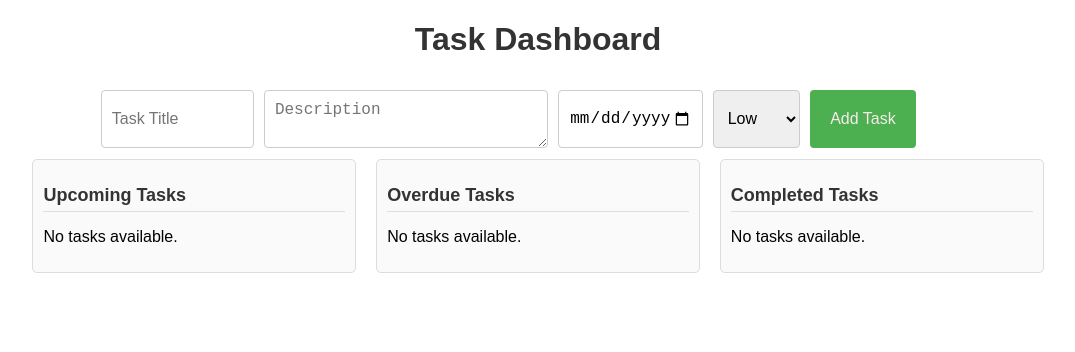
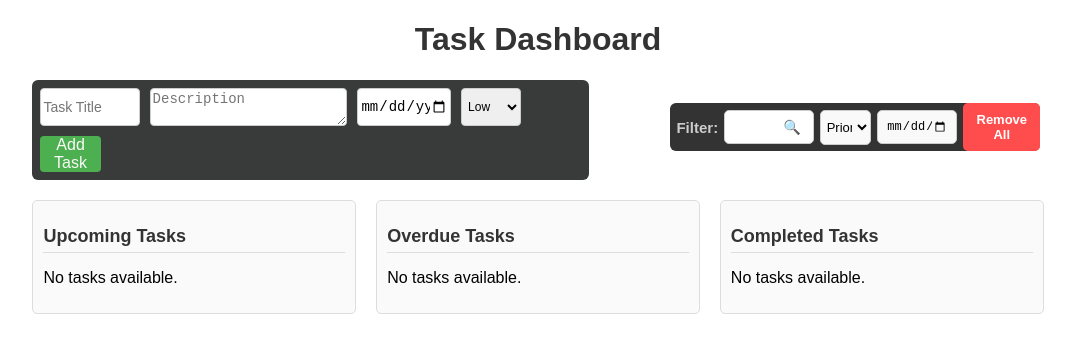
Before and after one commit to Ayush76a/SimpleTaskManager, a React (Create React App) app: page / in a window 1280 px wide. Shown: the top 352 px of the page, without its empty margins (102-1177 px from the left). Built offline with nearby package versions, Linux system fonts and the light colour scheme.

Commit message:
all done, just need to improve the UI

```diff
--- a/package.json
+++ b/package.json
@@ -3,6 +3,7 @@
   "version": "0.1.0",
   "private": true,
   "dependencies": {
+    "@fortawesome/react-fontawesome": "^0.2.2",
     "@testing-library/jest-dom": "^5.17.0",
     "@testing-library/react": "^13.4.0",
     "@testing-library/user-event": "^13.5.0",
--- a/src/components/Dashboard.jsx
+++ b/src/components/Dashboard.jsx
@@ -8,12 +8,19 @@ import '../styles/Dashboard.css';
 
 const Dashboard = () => {
   const [tasks, setTasks] = useState([]);
+  const [searchTerm, setSearchTerm] = useState("");
+  const [priorityFilter, setPriorityFilter] = useState(""); // State for priority filter
+  const [dateFilter, setDateFilter] = useState(""); // State for date filter
 
   useEffect(() => {
     setTasks(getTasks());
   }, []);
 
   const addTask = (newTask) => {
+    if (!newTask.title || !newTask.dueDate) {
+      toast.warn("Please add a title and due date!");
+      return;
+    }
     const updatedTasks = [...tasks, { ...newTask, id: Date.now() }];
     setTasks(updatedTasks);
     saveTasks(updatedTasks);
@@ -45,17 +52,89 @@ const Dashboard = () => {
     toast.info("Task Updated!");
   };
 
-  // Filter tasks for different sections
-  const upcomingTasks = tasks.filter((task) => !task.completed && new Date(task.dueDate) > new Date());
-  const overdueTasks = tasks.filter((task) => !task.completed && new Date(task.dueDate) < new Date());
-  const completedTasks = tasks.filter((task) => task.completed);
+  const handleSearchChange = (e) => {
+    setSearchTerm(e.target.value);
+  };
+
+  const handlePriorityChange = (e) => {
+    setPriorityFilter(e.target.value);
+  };
+
+  const handleDateChange = (e) => {
+    setDateFilter(e.target.value);
+  };
+
+  // Clear all filters
+  const clearFilters = () => {
+    setSearchTerm("");
+    setPriorityFilter("");
+    setDateFilter("");
+  };
+
+  // Filter tasks based on search term, priority, and date
+  const filteredTasks = tasks
+    .filter((task) =>
+      task.title && task.title.toLowerCase().includes(searchTerm.toLowerCase())
+    )
+    .filter((task) =>
+      priorityFilter ? task.priority === priorityFilter : true
+    )
+    .filter((task) =>
+      dateFilter ? new Date(task.dueDate).toDateString() === new Date(dateFilter).toDateString() : true
+    );
+
+  const upcomingTasks = filteredTasks.filter((task) => !task.completed && new Date(task.dueDate) > new Date());
+  const overdueTasks = filteredTasks.filter((task) => !task.completed && new Date(task.dueDate) < new Date());
+  const completedTasks = filteredTasks.filter((task) => task.completed);
 
   return (
+    <div className="dashboard">
+      <h1>Task Dashboard</h1>
 
-    <div className="dashboard">
 
-      <h1>Task Dashboard</h1>
+
+    {/* Form in left and filter in right */}
+  <div className="filter-form-row">
+    <div className="task-form-container">
       <TaskForm onSubmit={addTask} />
+    </div>
+
+    {/* Filter Section on the right */}
+    <div className="filter-section">
+    <div className="filter-container">
+     <h3 className='filter-heading'>Filter: </h3>
+      {/* Search Input */}
+      <input
+        type="text"
+        placeholder="🔍"
+        value={searchTerm}
+        onChange={handleSearchChange}
+        className="search-input"
+      />
+
+      {/* Priority Filter Dropdown */}
+      <select value={priorityFilter} onChange={handlePriorityChange} className="priority-filter">
+        <option value="">Priority</option>
+        <option value="Low">Low</option>
+        <option value="Medium">Medium</option>
+        <option value="High">High</option>
+      </select>
+
+      {/* Date Filter */}
+      <input
+        type="date"
+        value={dateFilter}
+        onChange={handleDateChange}
+        className="date-filter"
+      />
+
+      {/* Clear Filters Button */}
+      <button onClick={clearFilters} className="clear-filters-button">
+        Remove All
+      </button>
+    </div>
+  </div>
+  </div>
 
       <div className="task-sections">
         <TaskSection
--- a/src/styles/Dashboard.css
+++ b/src/styles/Dashboard.css
@@ -1,3 +1,4 @@
+
 body {
   font-family: Arial, sans-serif;
 }
@@ -12,3 +13,99 @@ h1 {
   text-align: center;
   color: #333;
 }
+
+/* Filter container to hold all filter elements */
+.filter-container {
+  display: flex;
+  gap: 6px;
+  align-items: center;
+  width:80%;
+  margin-bottom: 5px;
+  border-radius: 6px;
+  background-color: #333;
+  padding-right: 0px;
+  padding-left: 6px;
+  margin-left: 18%;
+}
+
+.filter-heading{
+  color: #ccc;
+  font-size: 15px;
+}
+
+/* Search Input */
+.search-input {
+  padding: 8px 12px;
+  border: 1px solid #ccc;
+  text-align: right;
+  width: 20%;
+  border-radius: 5px;
+  font-size: 14px;
+  transition: border-color 0.3s;
+}
+
+.search-input:focus {
+  border-color: #00ff73 ;
+  outline: none;
+}
+
+/* Priority Dropdown */
+.priority-filter {
+  padding: 8px 2px;
+  border: 1px solid #ccc;
+  border-radius: 5px;
+  width: 16%;
+  font-size: 13px;
+  background-color: #f9f9f9;
+  cursor: pointer;
+  transition: border-color 0.3s;
+}
+
+.priority-filter:focus {
+  border-color: #53f26e;
+  outline: none;
+}
+
+/* Date Filter */
+.date-filter {
+  padding: 8px 8px;
+  border: 1px solid #ccc;
+  border-radius: 5px;
+  font-size: 12px;
+  width: 17%;
+  background-color: #f9f9f9;
+  cursor: pointer;
+  transition: border-color 0.3s;
+}
+
+.date-filter:focus {
+  border-color: #53f26e;
+  outline: none;
+}
+
+/* Clear Filters Button */
+.clear-filters-button {
+  padding: 9px 8px !important;
+  margin-right:0px !important;
+  background-color: #ff4d4d;
+  color: #fff;
+  border: none;
+  border-radius: 5px;
+  font-size: 13px;
+  font-weight: 600;
+  cursor: pointer;
+  transition: background-color 0.3s;
+}
+
+.clear-filters-button:hover {
+  background-color: #e03232;
+}
+
+
+/* Container for filter and form sections in a single row */
+.filter-form-row {
+  display: flex;
+  justify-content: space-between;
+  align-items: center;
+  margin-bottom: 20px;
+}
--- a/src/styles/TaskForm.css
+++ b/src/styles/TaskForm.css
@@ -3,7 +3,11 @@
   display: flex;
   justify-content: center;
   align-items: center;
-  padding: 10px;
+  background-color: rgba(21, 22, 22, 0.843);
+  border-radius: 6px;
+  width:fit-content;
+  padding: 8px;
+  padding-right: 0px;
 }
 
 form {
@@ -16,38 +20,39 @@ form {
 form input,
 form textarea,
 form select {
-  padding: 10px;
-  font-size: 16px;
+  padding: 2px;
+  font-size: 12px;
   border: 1px solid #ccc;
   border-radius: 4px;
 }
 
-form select{
-  width: 8%;
-}
-
 form textarea{
-  width: 30%
+  font-size: 14px;
+  width: 35%
 }
 
 form input[type="text"]{
-  width: 15%;
+  width: 17%;
+  font-size: 14px;
 }
 
 form input[type="date"]{
-  width: 14%;
+  font-size: 14px;
+  width: 16%;
 }
 
 form select{
-  width: 10%;
+  width: 11%;
 }
 
 form button {
-  padding: 10px 20px;
-  font-size: 16px;
+  padding: 0;
+  margin: 0;
+  font-size: 1rem;
   background-color: #4CAF50;
-  color: rgb(246, 236, 236);
+  color: rgb(251, 249, 249);
   border: none;
+  width: 11%;
   border-radius: 4px;
   cursor:cell;
 }
```
Also changed, not shown: 1 other file (tests, documents, lock files or other folders).
